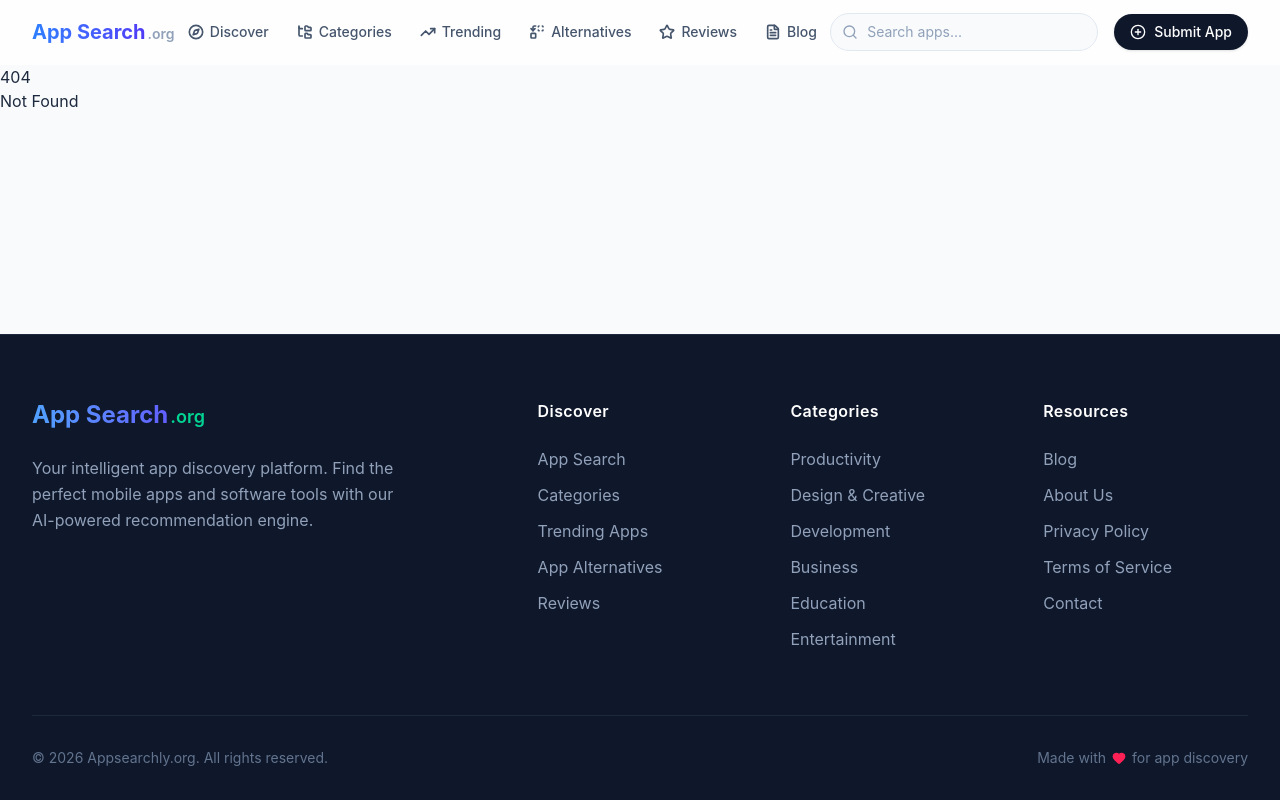
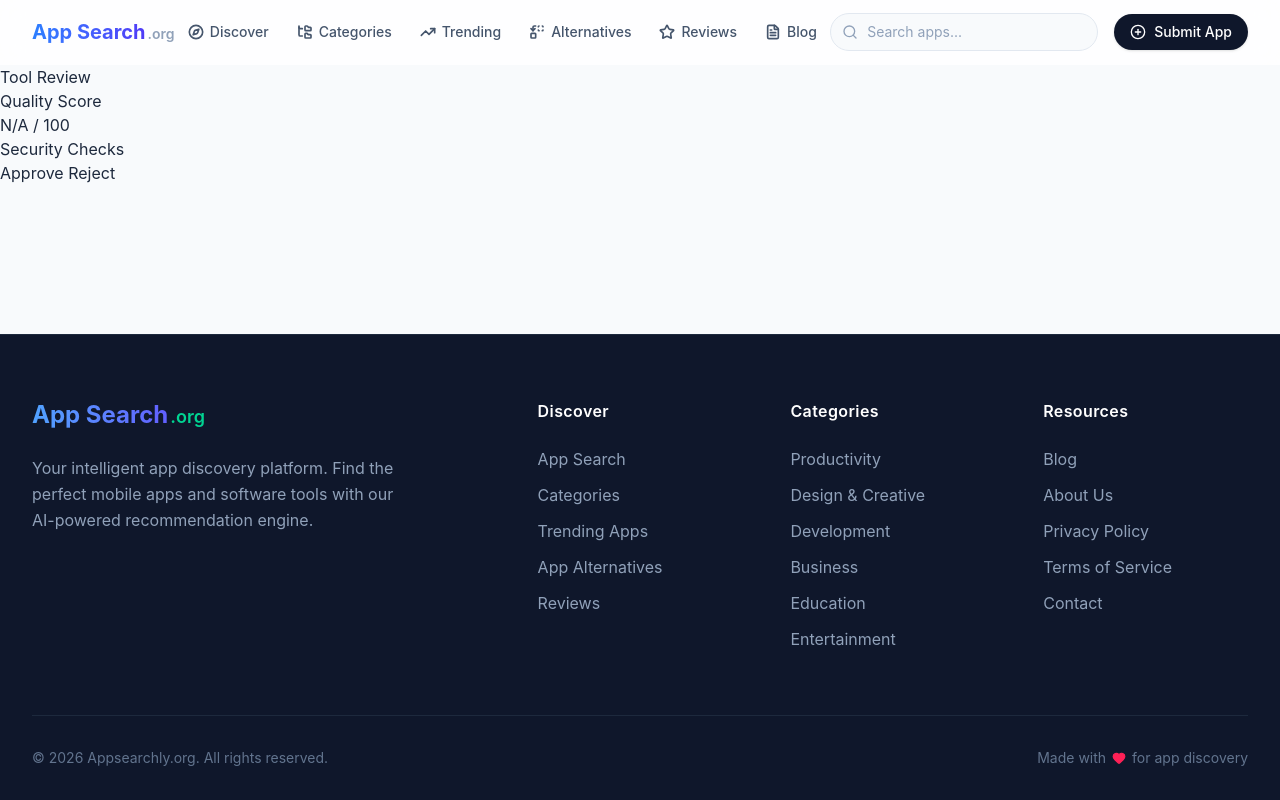
Before and after one commit to eratolabcool/appsearchly, a SvelteKit app: page /admin/submissions/1 in a window 1280 px wide. Before the commit this address had no page. Built offline with nearby package versions, Linux system fonts and the light colour scheme.

Commit message:
P0.5.3 add submission review detail page

```diff
--- /dev/null
+++ b/src/routes/admin/submissions/[id]/+page.svelte
@@ -0,0 +1,24 @@
+<script lang="ts">
+  export let data;
+</script>
+
+<svelte:head>
+  <title>Submission Review</title>
+</svelte:head>
+
+<h1>{data?.submission?.submitted_name ?? 'Tool Review'}</h1>
+
+<section>
+  <h2>Quality Score</h2>
+  <p>{data?.quality?.overall_score ?? 'N/A'} / 100</p>
+</section>
+
+<section>
+  <h2>Security Checks</h2>
+  {#each data?.checks ?? [] as check}
+    <p>{check.check_type}: {check.status}</p>
+  {/each}
+</section>
+
+<button>Approve</button>
+<button>Reject</button>
```
